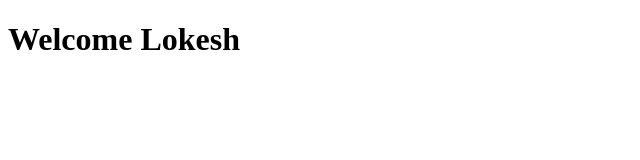
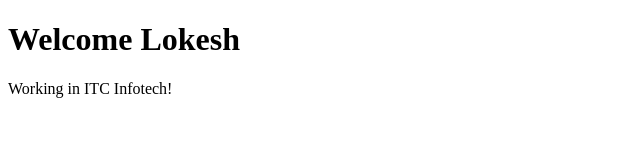
Before and after one commit to lokzii3/Mysecondrepo, a plain HTML site: page summa.html in a window 1280 px wide. Shown: the whole page, without its empty margins (0-640 px from the left). Drawn offline with Linux system fonts and the light colour scheme.

Commit message:
Added a description about lokesh

```diff
--- a/summa.html
+++ b/summa.html
@@ -7,5 +7,6 @@
 </head>
 <body>
     <h1>Welcome Lokesh</h1>
+    <p>Working in ITC Infotech! </p>
 </body>
 </html>
```
